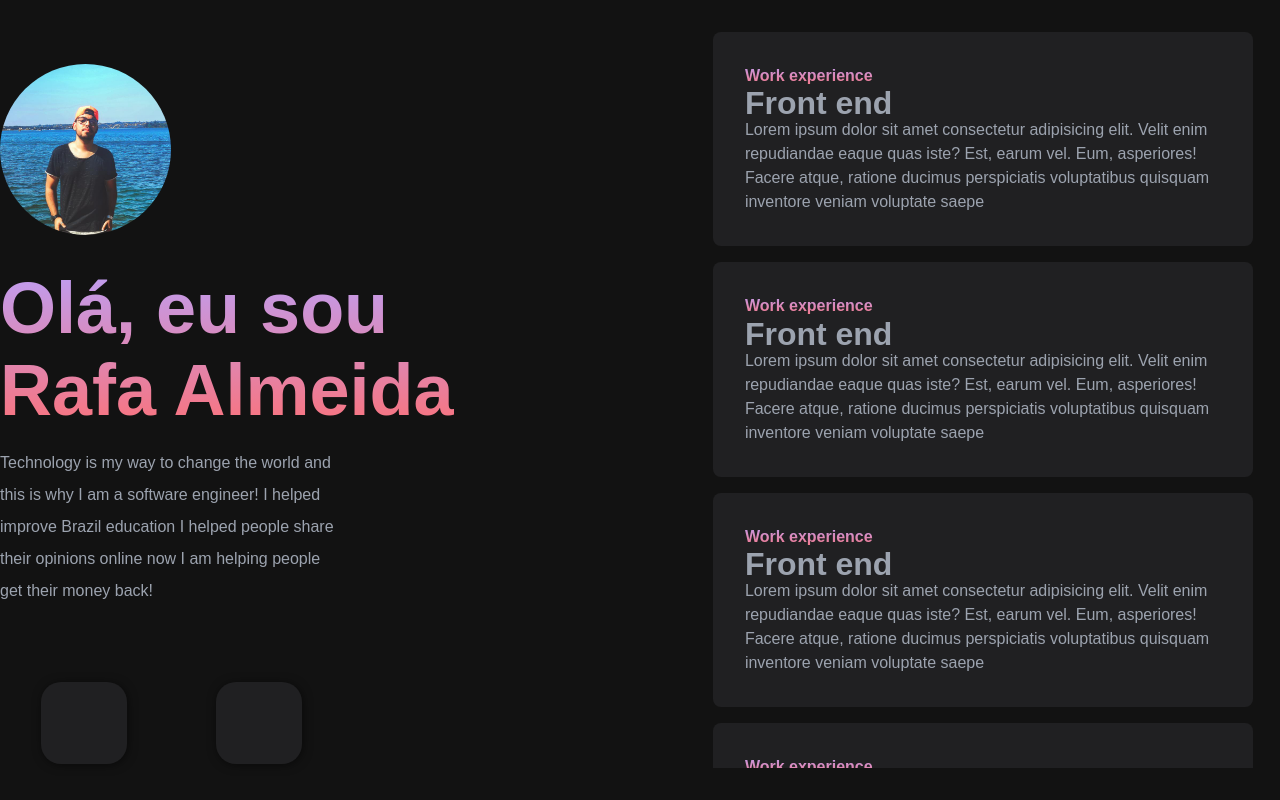
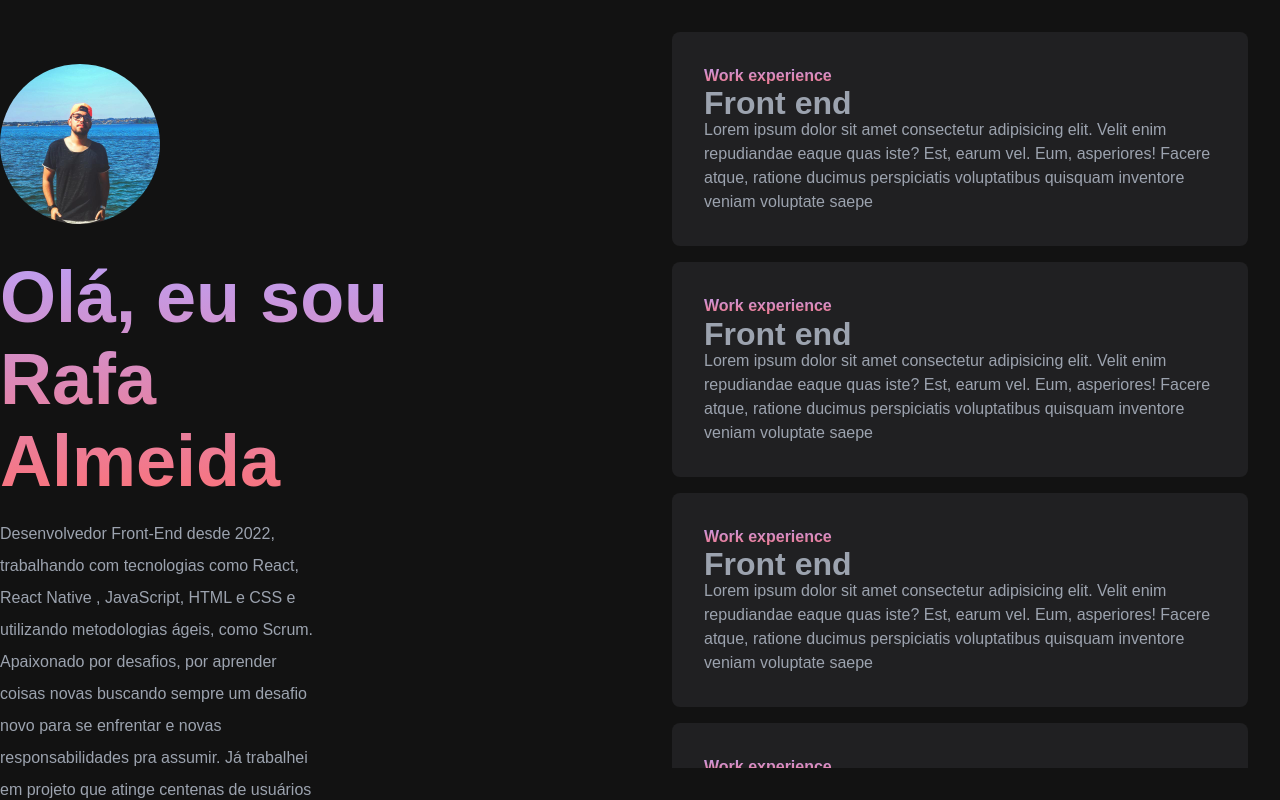
Before and after one commit to rafadealmeida/portfolio, a React (Create React App) app: page / in a window 1280 px wide. Shown: the top 800 px of the page. Built offline with nearby package versions, Linux system fonts and the light colour scheme; some icons are missing.

Commit message:
Ajuste de css e componentes

```diff
--- a/src/App.jsx
+++ b/src/App.jsx
@@ -22,7 +22,7 @@ function App() {
             atque, ratione ducimus perspiciatis voluptatibus quisquam inventore
             veniam voluptate saepe`}
             link={
-              'https://www.notion.so/Meu-plano-de-estudos-5136b58655d044b08114203ad328af36'
+              'https://artwork-front.cleversystems.net/login'
             }
           />
           <Cards
@@ -70,7 +70,10 @@ function App() {
             }
           />
           <MiniCardsContainer>
-            <MiniCard />
+            <MiniCard
+            titulo={'Certificados'}
+            link={'https://cursos.alura.com.br/degree/certificate/b6e31f58-fc67-4cad-92db-fe0d6d1d3c4b'}
+            conteudo={`Formação em Front End`}/>
           </MiniCardsContainer>
         </CardsContainer>
       </ContainerHome>
--- a/src/Components/Header/index.jsx
+++ b/src/Components/Header/index.jsx
@@ -11,8 +11,7 @@ import {
   TitleSocialCard,
   CardSocialParallex,
 } from './style';
-import './styleTiltcss.css'
-
+import './styleTiltcss.css';
 
 // eslint-disable-next-line arrow-body-style
 export const Header = () => {
@@ -22,10 +21,12 @@ export const Header = () => {
         <IconStyled src={Perfil} alt="Foto de perfil de Rafael Almeida" />
         <TitleStyled>Olá, eu sou Rafa Almeida</TitleStyled>
         <TextStyled>
-          Technology is my way to change the world and this is why I am a
-          software engineer! I helped improve Brazil education I helped people
-          share their opinions online now I am helping people get their money
-          back!
+          Desenvolvedor Front-End desde 2022, trabalhando com tecnologias como
+          React, React Native , JavaScript, HTML e CSS e utilizando metodologias
+          ágeis, como Scrum. Apaixonado por desafios, por aprender coisas novas
+          buscando sempre um desafio novo para se enfrentar e novas
+          responsabilidades pra assumir. Já trabalhei em projeto que atinge centenas
+          de usuários tantos nacionais como internacionais.
         </TextStyled>
       </HeaderStyled>
       <SocialMedias>
--- a/src/Components/Header/style.js
+++ b/src/Components/Header/style.js
@@ -42,6 +42,7 @@ white-space:normal;
 export const TextStyled = styled.p`
 text-align: left;
 width:50%;
+max-width: 50%;
 line-height: 2rem;
 `;
 
@@ -49,6 +50,7 @@ export const CardHomeInfos = styled.div`
 display: flex;
 flex-direction: column;
 justify-content: space-between;
+max-width: 50%;
 `;
 
 export const SocialMedias = styled.div`
--- a/src/Components/MiniCards/index.jsx
+++ b/src/Components/MiniCards/index.jsx
@@ -1,15 +1,12 @@
 import { MiniCardStyle } from './style';
 import { TitleCard, SubTitleCard, TextCard } from '../Cards/style';
 
-export const MiniCard = () => (
-  <MiniCardStyle>
-    <TitleCard>Teste</TitleCard>
-    <SubTitleCard>Teste 2</SubTitleCard>
+export const MiniCard = ({titulo, subTitulo, conteudo, link}) => (
+  <MiniCardStyle href={link} target="_blank">
+    <TitleCard>{titulo}</TitleCard>
+    <SubTitleCard>{subTitulo}</SubTitleCard>
     <TextCard>
-      Lorem ipsum dolor sit amet, consectetur adipisicing elit. Vitae, cum quod
-      in a dolor dolores, aspernatur numquam reprehenderit quisquam temporibus
-      provident! Cum neque, laboriosam corporis incidunt recusandae quisquam
-      pariatur itaque!
+      {conteudo}
     </TextCard>
   </MiniCardStyle>
   // <MiniCardStyle />
--- a/src/Components/MiniCardsContainer/index.jsx
+++ b/src/Components/MiniCardsContainer/index.jsx
@@ -1,11 +1,6 @@
 import { MiniCard } from '../MiniCards';
 import { MiniCardsContainerStyled } from './style';
 
-export const MiniCardsContainer = () => (
-  <MiniCardsContainerStyled>
-    <MiniCard />
-    <MiniCard />
-    <MiniCard />
-    <MiniCard />
-  </MiniCardsContainerStyled>
+export const MiniCardsContainer = ({ children }) => (
+  <MiniCardsContainerStyled>{children}</MiniCardsContainerStyled>
 );
```
